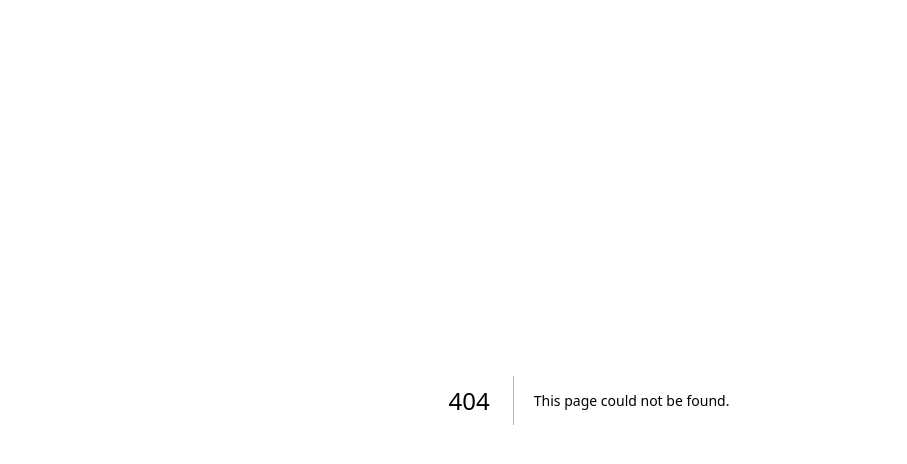
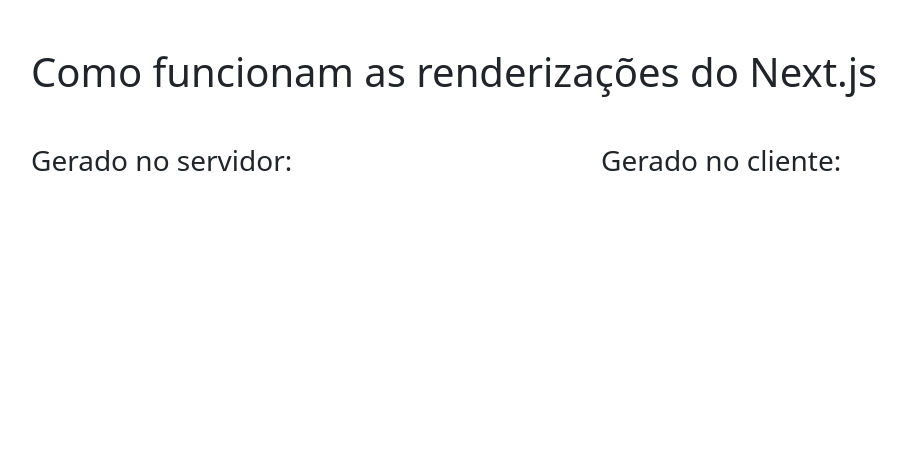
Before and after one commit to athena272/apple-store, a Next.js app: page /dynamic in a window 1280 px wide. Before the commit this address had no page. Shown: the top 464 px of the page, without its empty margins (51-958 px from the left). Built offline with nearby package versions, Linux system fonts and the light colour scheme.

Commit message:
Create dynamic.tsx

```diff
--- /dev/null
+++ b/src/pages/dynamic.tsx
@@ -0,0 +1,28 @@
+import { NextPage } from "next"
+import { Col, Container, Row } from "reactstrap"
+
+const Dynamic: NextPage = () => {
+    return (
+        <Container tag="main">
+            <h1 className="my-5">
+                Como funcionam as renderizações do Next.js
+            </h1>
+
+            <Row>
+                <Col>
+                    <h3>
+                        Gerado no servidor:
+                    </h3>
+                </Col>
+
+                <Col>
+                    <h3>
+                        Gerado no cliente:
+                    </h3>
+                </Col>
+            </Row>
+        </Container>
+    )
+}
+
+export default Dynamic
```
